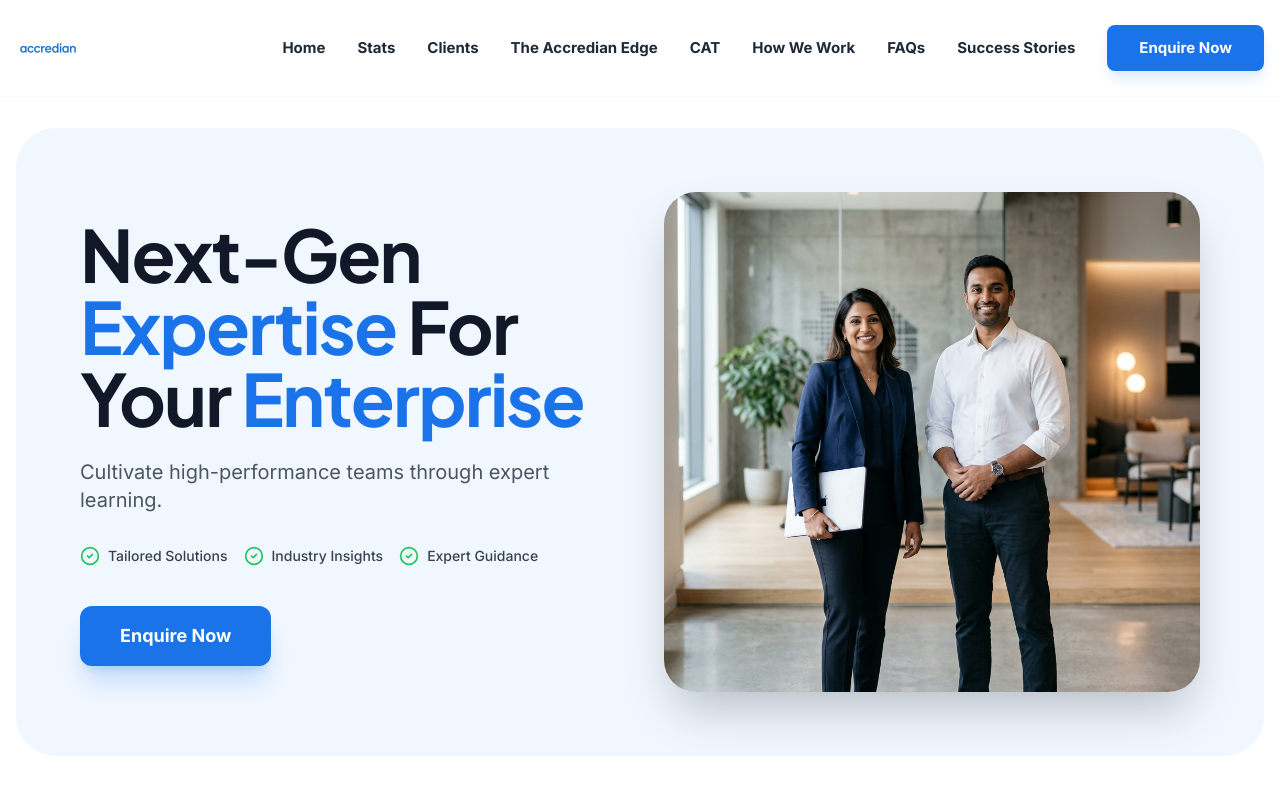
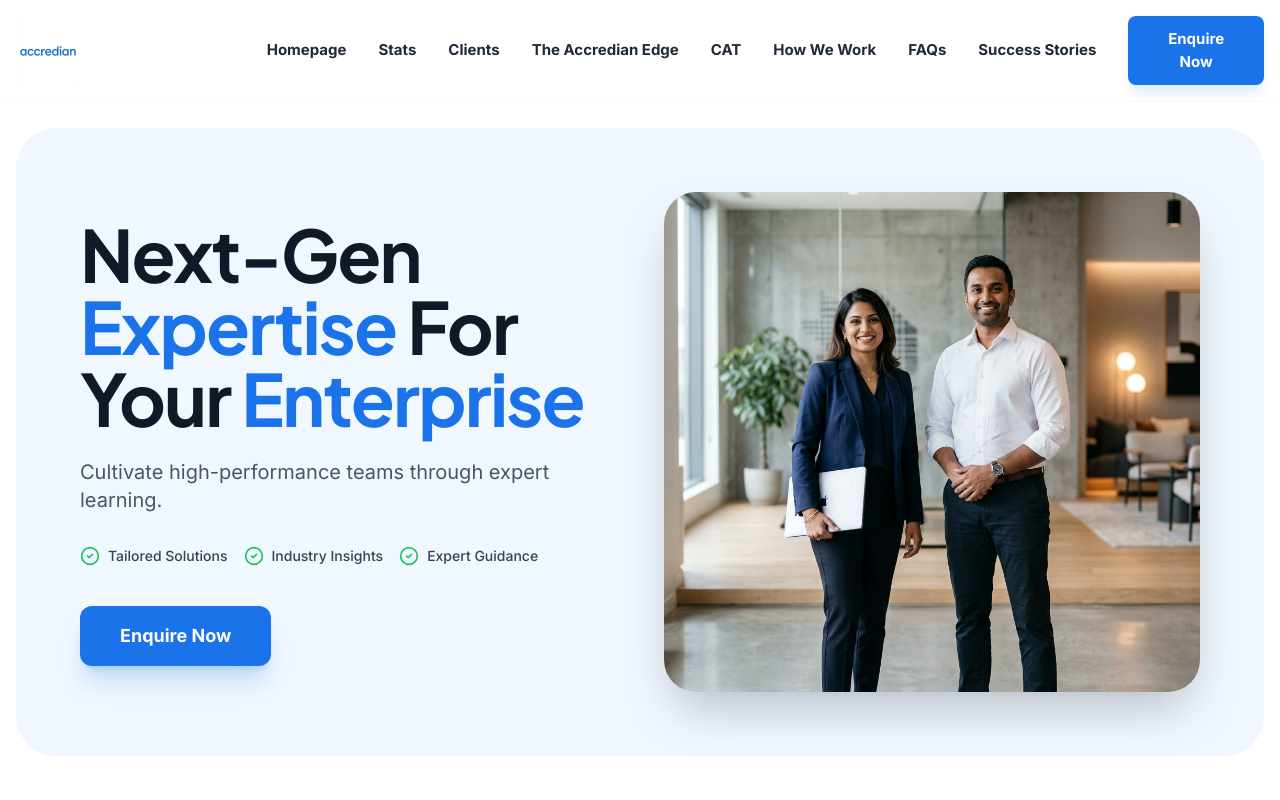
Before and after one commit to codexuttam/Accredian, a Next.js app: page / in a window 1280 px wide. Shown: the top 800 px of the page. Built offline with nearby package versions, Linux system fonts and the light colour scheme.

Commit message:
Update Home to Homepage

```diff
--- a/src/components/layout/Navbar.tsx
+++ b/src/components/layout/Navbar.tsx
@@ -7,7 +7,7 @@ import { Menu, X } from "lucide-react";
 import { useModal } from "@/context/ModalContext";
 
 const navItems = [
-  { name: "Home", href: "/#home" },
+  { name: "Homepage", href: "/#home" },
   { name: "Stats", href: "/#stats" },
   { name: "Clients", href: "/#clients" },
   { name: "The Accredian Edge", href: "/#edge" },
```
